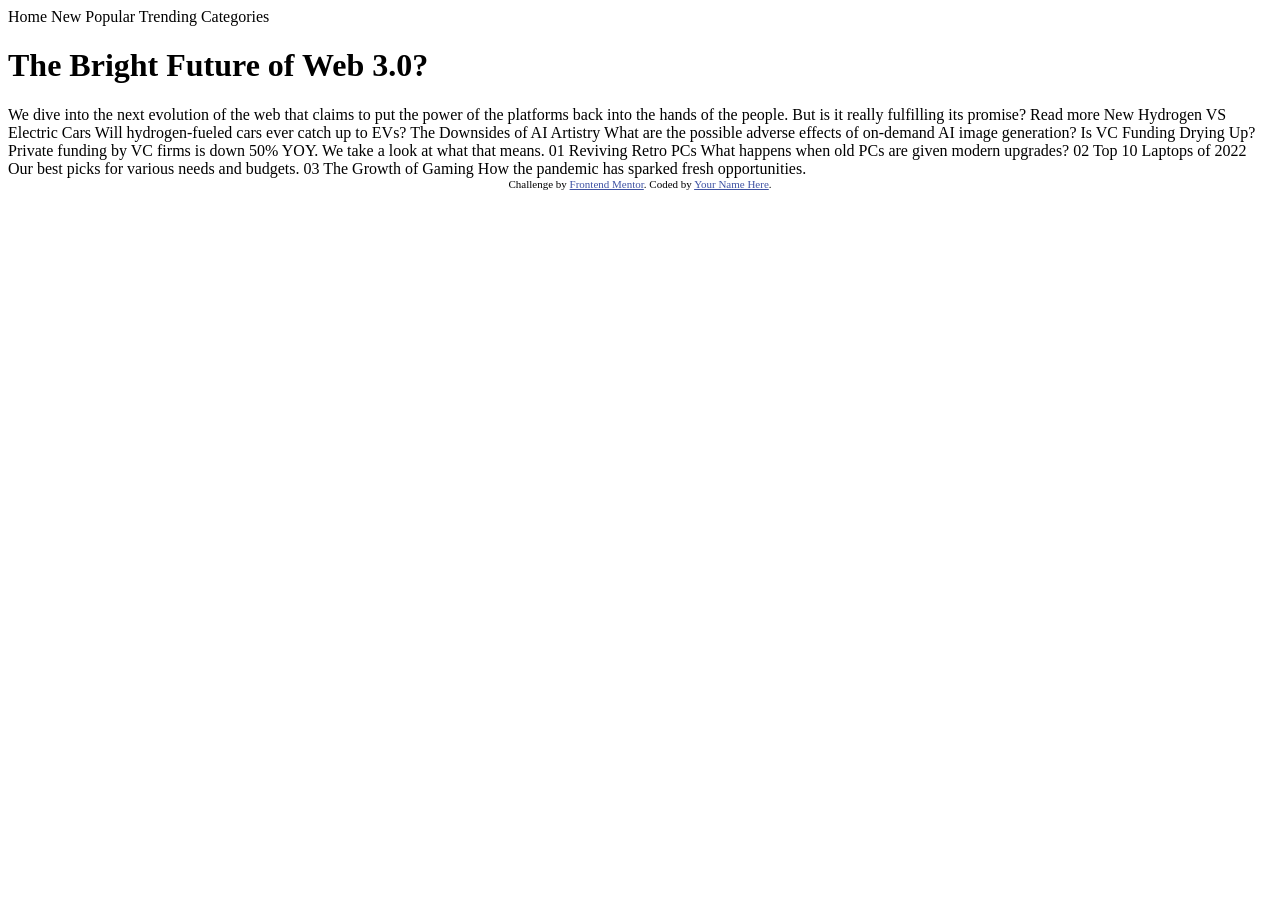
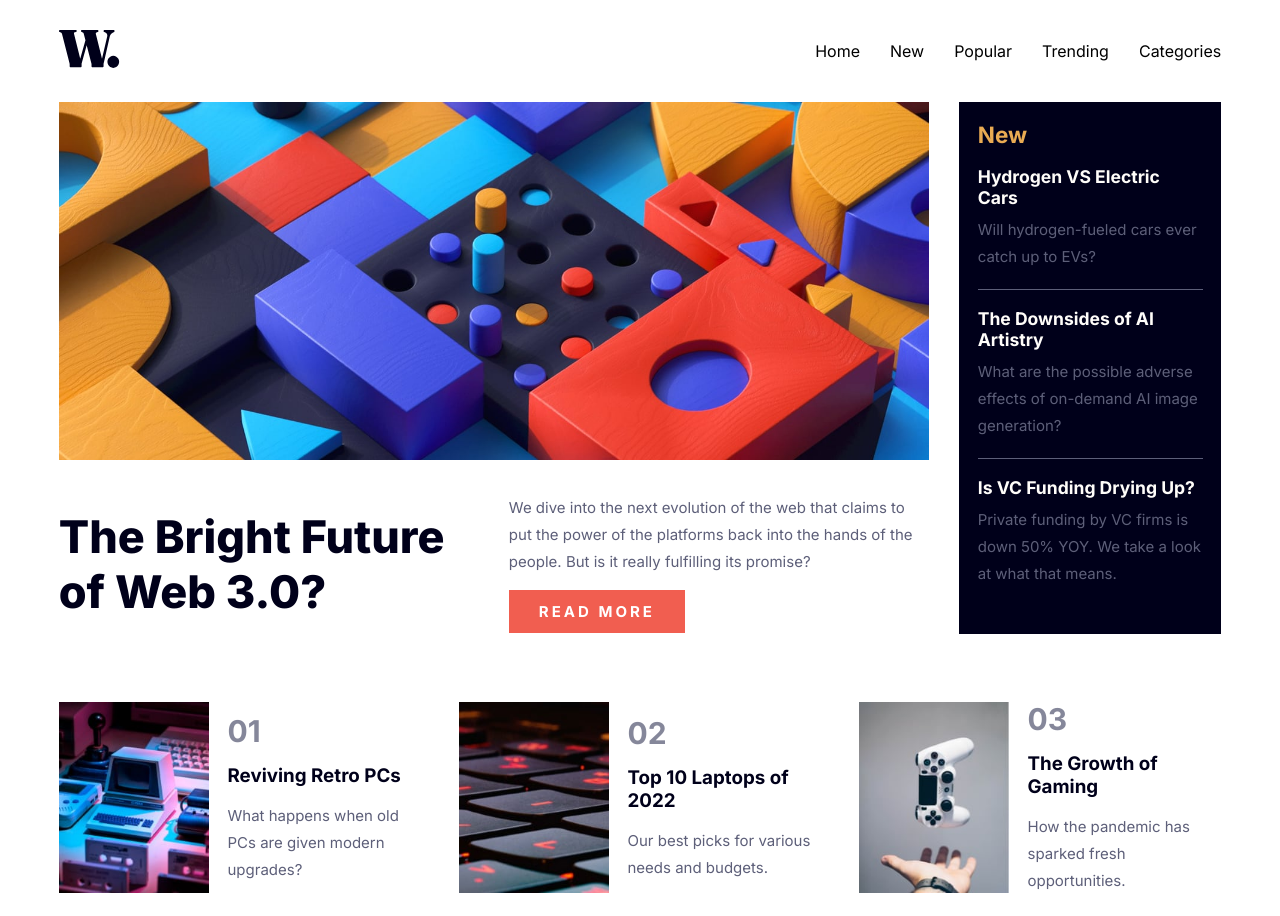
Before and after one commit to 546174R10/Html-Css-1, a plain HTML site: page index.html in a window 1280 px wide. Shown: the top 916 px of the page. Before the commit the page ends 800 px from the top, so only its background shows below. Drawn offline with Linux system fonts and the light colour scheme.

Commit message:
completado

```diff
--- a/css/style.css
+++ b/css/style.css
@@ -0,0 +1,279 @@
+/* Importamos estilo de fuente */
+@import url('https://fonts.googleapis.com/css2?family=Epilogue:wght@500;700&family=Inter:wght@400;700;800&family=Kumbh+Sans:wght@400;700&display=swap');
+
+:root{
+
+--Soft-orange: hsl(35, 77%, 62%);
+--Soft-red: hsl(5, 85%, 63%);
+--Off-white: hsl(36, 100%, 99%);
+--Grayish-blue: hsl(233, 8%, 79%);
+--Dark-grayish-blue: hsl(236, 13%, 42%);
+--Very-dark-blue: hsl(240, 100%, 5%);
+
+}
+
+*{
+ margin: 0;
+ padding: 0;
+ box-sizing: border-box;
+    font-family: 'Inter', sans-serif ;
+}
+
+img{
+    max-width: 100%;
+    width: 100%;
+}
+ul{
+    list-style-type: none;
+}
+
+p{
+ line-height: 1.8;
+ color: var(--Dark-grayish-blue);
+}
+
+html{
+    font-size: 15px;
+}
+
+body{
+    max-width: 1200px;
+    margin: auto;
+    padding-bottom: 4rem;
+    }
+
+.header{
+    display: flex;
+    align-items: center;
+    justify-content: space-between;
+    padding: 1.25rem;
+}
+
+
+
+.header nav #menu-close{
+    background: transparent;
+    border: none;
+    outline: none;
+    position: absolute;
+    right: 1.25rem;
+    top: 1.25rem;
+    z-index: 99999;
+    cursor: pointer;
+}
+
+.header nav{
+    opacity: 0;
+    z-index: -999;
+    transition: all 0.3s ease-in-out;
+}
+
+.header nav.open{
+    position: fixed;
+    right: 0;
+    top: 0;
+    bottom: 0;
+    width: 75vw;
+    background-color: var(--Off-white);
+padding: 1.25rem;
+opacity: 1;
+z-index: 99999999999;
+}
+
+.header nav ul{
+    position: absolute;
+    top: 50%;
+    transform: translateY(-50%);
+}
+
+.header nav ul li{
+ margin: 1.5rem 0;
+ font-size: 16px;
+ cursor: pointer;
+}
+
+.header nav ul li:hover{
+color: var(--Soft-red);
+}
+
+
+.header .menu-button button{
+background: transparent;
+outline: none;
+border: none;
+cursor: pointer;
+}
+
+.showcase{
+    padding: 1.25rem;
+    padding-top: 0;
+}
+
+.showcase h1{
+    font-size: 2rem;
+    font-weight: 800;
+    color: var(--Very-dark-blue);
+    margin: 1rem 0;
+}
+
+.showcase div:first-child article p{
+    margin-bottom: 1rem;
+}
+
+.showcase div:first-child article button{
+    background-color: var(--Soft-red);
+    color: #ffff;
+    padding: 0.8rem 2rem;
+    font-size: 1rem;
+    font-weight: 700;
+    border: none;
+    outline: none;
+    text-transform: uppercase;
+    letter-spacing: 0.2rem;
+transition: all 0.3s ease-in-out;
+}
+
+.showcase div:first-child article button:hover{
+    cursor: pointer;
+    background-color: var(--Very-dark-blue);
+}
+
+.showcase > div:last-child {
+    background-color: var(--Very-dark-blue);
+margin-top:  2rem;
+padding: 1.25rem 1.25rem 0;
+}
+
+
+
+.showcase > div:last-child h2{
+    color: var(--Soft-orange);
+}
+
+.showcase > div:last-child article{
+    padding: 1.25rem 0;
+}
+
+.showcase > div:last-child article:not(:last-child){
+border-bottom: 1px solid var(--Dark-grayish-blue);
+}
+
+.showcase > div:last-child h3{
+color: var(--Off-white);
+margin-bottom: 0.5rem;
+}
+
+.showcase > div:last-child h3:hover{
+    color: var(--Soft-orange);
+    cursor: pointer;
+}
+
+.cards{
+    padding: 1.25rem;
+    display: grid;
+    grid-template-columns: repeat(1, 1fr);
+    gap: 2.5rem;
+}
+
+.cards article{
+    display: flex;
+ align-items: center;
+    gap: 1.25rem;
+}
+
+.cards article img{
+    width: 150px;
+}
+
+.cards article span{
+    color: var(--Dark-grayish-blue);
+    font-weight: bold;
+    font-size: 2rem;
+    opacity: 75%;
+}
+
+.cards article h4{
+    font-size: 1.25rem;
+color: var(--Very-dark-blue);
+margin: 1rem 0;
+
+}
+@media(min-width: 768px){
+    .cards{
+        display: grid;
+        grid-template-columns: repeat(2, 1fr);
+        margin-top: 2rem;
+    }
+}
+
+@media(min-width: 1024px){
+    .header{
+        padding: 2rem 1.25rem;
+    }
+
+.header nav{
+    opacity: 1;
+    z-index: auto;
+    width: 100%;
+}
+
+.header nav.open{
+    position: relative;
+    right: 0;
+    width: auto;
+    background-color: transparent;
+    padding: o;
+    z-index: auto;
+}
+
+.header nav #menu-close {
+display: none;
+}
+
+.header nav ul{
+    position: relative;
+    top: 0;
+    display: flex;
+    align-items: center;
+    justify-content: flex-end;
+    gap: 2rem;
+    transform: translateY(0%);
+}
+
+.header nav ul li{
+margin: 0;
+}
+
+    .header .menu-button button{
+        display: none;
+
+    }
+
+    .showcase{
+    display: flex;
+gap: 2rem;
+
+}
+
+.showcase h1{
+    font-size: 3rem;
+}
+
+.showcase > div:first-child article{
+    display: grid;
+    grid-template-columns: repeat(2, 1fr);
+gap: 2rem;
+place-items: center;
+margin-top: 2rem;
+}
+
+.showcase > div:last-child{
+ margin-top: 0;
+}
+
+.cards{
+    /* display: grid; */
+    grid-template-columns: repeat(3, 1fr);
+    /* margin-top: 2rem; */
+}
+}
--- a/index.html
+++ b/index.html
@@ -5,63 +5,135 @@
   <meta name="viewport" content="width=device-width, initial-scale=1.0"> <!-- displays site properly based on user's device -->
 
   <link rel="icon" type="image/png" sizes="32x32" href="./assets/images/favicon-32x32.png">
+  <link rel="stylesheet" href="css/style.css">
 
   <title>Frontend Mentor | News homepage</title>
-  <link rel="stylesheet" href="css/style.css">
 
   <!-- Feel free to remove these styles or customise in your own stylesheet 👍 -->
   <style>
-    .attribution { font-size: 11px; text-align: center; }
+    .attribution { font-size: 14px;
+   text-align: center;
+  margin-top: 2rem;
+  }
     .attribution a { color: hsl(228, 45%, 44%); }
   </style>
 </head>
 <body>
-<main>
-<section>
 
+  <header class="header">
+<div>
+  <!-- imagen de logo -->
+  <img src="assets/images/logo.svg" alt="">
+</div>
+<!-- Barra de navegacion -->
+<nav >
+<!-- button -->
+  <button id="menu-close">
+    <img src="assets/images/icon-menu-close.svg" alt="">
+  </button>
+
+  <ul>
+  <li>Home</li>
+  <li>New</li>
+  <li>Popular</li>
+  <li>Trending</li>
+  <li>Categories</li>
+</ul>
+</nav>
+
+<div class="menu-button">
+<button id="menu-button">
+  <img src="assets/images/icon-menu.svg" alt="">
+</button>
+</div>
+
+</header>
+
+
+<section class="showcase">
+<div>
+  <picture>
+<source media="(min-width: 768px)" srcset="assets/images/image-web-3-desktop.jpg">
+    <img src="assets/images/image-web-3-mobile.jpg" alt="">
+  </picture>
+
+<article>
+  <h1>The Bright Future of Web 3.0?</h1>
+
+<div>
+  <p>  We dive into the next evolution of the web that claims to put the power of the platforms back into the hands of the people.
+    But is it really fulfilling its promise?</p>
+
+  <button>  Read more</button>
+  </div>
+</article>
+</div>
+
+
+<div>
+
+  <h2>New</h2>
+
+  <article>
+<h3>Hydrogen VS Electric Cars</h3>
+<p>    Will hydrogen-fueled cars ever catch up to EVs?</p>
+  </article>
+
+<article>
+<h3>The Downsides of AI Artistry</h3>
+<p>What are the possible adverse effects of on-demand AI image generation?</p>
+</article>
+
+<article>
+<h3>Is VC Funding Drying Up?</h3>
+<p>  Private funding by VC firms is down 50% YOY. We take a look at what that means.</p>
+</article>
+
+
+</div>
 </section>
-  Home
-  New
-  Popular
-  Trending
-  Categories
-  <h1>
 
-    The Bright Future of Web 3.0?
-  </h1>
 
-  We dive into the next evolution of the web that claims to put the power of the platforms back into the hands of the people.
-  But is it really fulfilling its promise?
+  <div class="cards">
+    <!-- parte 1 -->
+    <article>
+      <img src="assets/images/image-retro-pcs.jpg" alt="">
+<div>
+  <span>01</span>
+<h4>  Reviving Retro PCs</h4>
+<p>What happens when old PCs are given modern upgrades?</p>
+</div>
+    </article>
+<!-- parte 2 -->
+<article>
+  <img src="assets/images/image-top-laptops.jpg" alt="">
 
-  Read more
+  <div>
+  <span>02</span>
+  <h4>Top 10 Laptops of 2022</h4>
+<p>  Our best picks for various needs and budgets.</p>
+</div>
 
-  New
+</article>
+  <!--parte 3  -->
+<article>
+  <img src="assets/images/image-gaming-growth.jpg" alt="">
 
-  Hydrogen VS Electric Cars
-  Will hydrogen-fueled cars ever catch up to EVs?
+<div>
+  <span>03</span>
+<h4>  The Growth of Gaming</h4>
+<p>  How the pandemic has sparked fresh opportunities.</p>
+</div>
 
-  The Downsides of AI Artistry
-  What are the possible adverse effects of on-demand AI image generation?
+</article>
 
-  Is VC Funding Drying Up?
-  Private funding by VC firms is down 50% YOY. We take a look at what that means.
+  </div>
 
-  01
-  Reviving Retro PCs
-  What happens when old PCs are given modern upgrades?
-
-  02
-  Top 10 Laptops of 2022
-  Our best picks for various needs and budgets.
-
-  03
-  The Growth of Gaming
-  How the pandemic has sparked fresh opportunities.
-</main>
 
   <div class="attribution">
     Challenge by <a href="https://www.frontendmentor.io?ref=challenge" target="_blank">Frontend Mentor</a>.
     Coded by <a href="#">Your Name Here</a>.
   </div>
+<script src="main.js"></script>
 </body>
 </html>
--- /dev/null
+++ b/main.js
@@ -0,0 +1,13 @@
+const navbar = document.querySelector('nav');
+const openMenu = document.getElementById('menu-button');
+
+openMenu.addEventListener("click", () =>{
+navbar.classList.add("open")
+})
+
+
+const closeMenu = document.getElementById('menu-close')
+
+closeMenu.addEventListener("click", () =>{
+    navbar.classList.remove("open")
+    })
```
